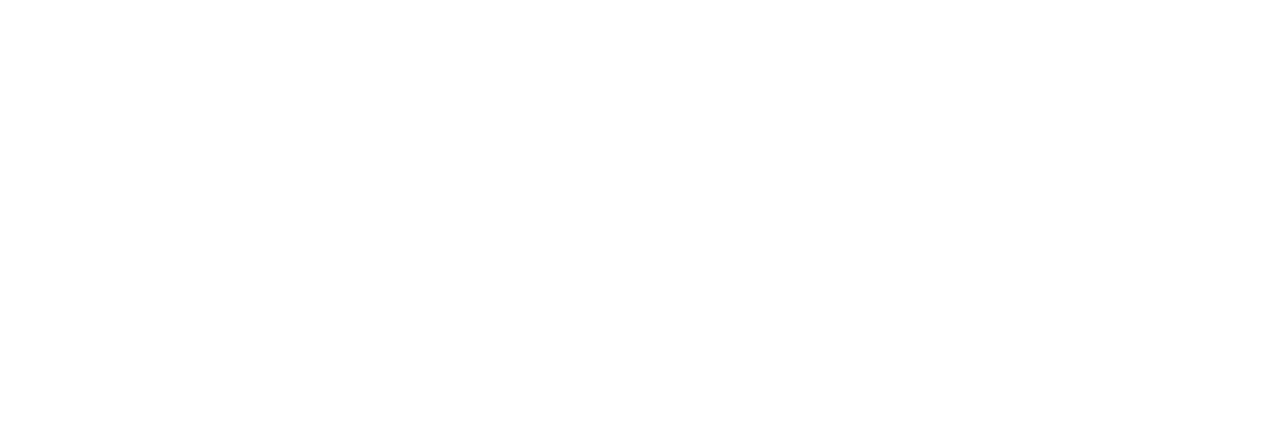
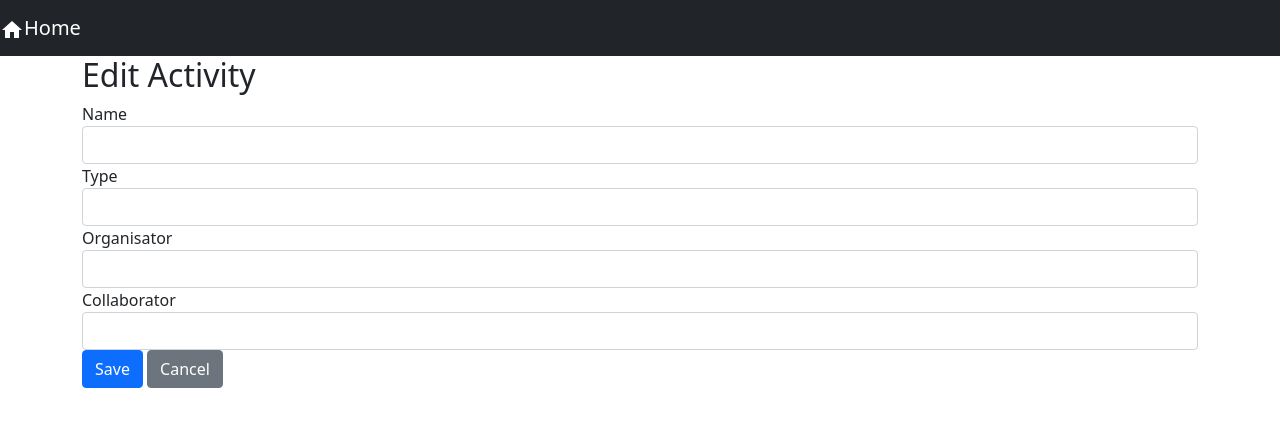
Before and after one commit to elieduboux/Afterwork-Organizer, a React (Create React App) app in the folder frontend/: page /activity/1 in a window 1280 px wide. Shown: the top 426 px of the page. Built offline with nearby package versions, Linux system fonts and the light colour scheme; no server answers.

Commit message:
Modifications page de garde

```diff
--- a/frontend/src/ActivityEdit.js
+++ b/frontend/src/ActivityEdit.js
@@ -54,7 +54,7 @@ class ActivityEdit extends Component {
 
     render() {
         const {item} = this.state;
-        const title = <h2>{item.id ? 'Edit Activity' : 'Add Activity'}</h2>;
+        const title = <h2>{item.id ? 'Add Activity' : 'Edit Activity'}</h2>;
 
         return <div>
             <AppNavbar/>
--- a/frontend/src/ActivitySubscribe.js
+++ b/frontend/src/ActivitySubscribe.js
@@ -34,8 +34,8 @@ class ActivitySubscribe extends Component {
     }
 
     async componentDidMount() {
-        if (this.props.match.params.id !== 'new') {
-            const activity = await (await fetch(`/activities-subscribe/${this.props.match.params.id}`)).json();
+        if (!this.props.match.params.id) {
+            const activity = await (await fetch(`subscribe/${this.props.match.params.id}`)).json();
             this.setState({item: activity});
         }
     }
@@ -53,7 +53,7 @@ class ActivitySubscribe extends Component {
         event.preventDefault();
         const {item} = this.state;
 
-        await fetch('/activities-subscribe' + (item.id ? '/' + item.id : ''), {
+        await fetch('subscribe' + (item.id ? '/' + item.id : ''), {
             method: (item.id) ? 'PUT' : 'POST',
             headers: {
                 'Accept': 'application/json',
@@ -61,12 +61,12 @@ class ActivitySubscribe extends Component {
             },
             body: JSON.stringify(item),
         });
-        this.props.history.push('/activities');
+        this.props.history.push('subscribe');
     }
 
     render() {
         const {item} = this.state;
-        const title = <h2>{item.id ? 'Subscribe to an Activity' : 'You are already subscribed to this activity'}</h2>;
+        const title = <h2>{item.id ? 'Subscribe to an Activity' : 'This activity does not exist!'}</h2>;
 
         return <div>
             <AppNavbar/>
@@ -104,7 +104,7 @@ class ActivitySubscribe extends Component {
                             <IconButton type="submit" variant="outlined" color="info">
                                 <SubscriptionsIcon /></IconButton></Tooltip>
                             <Tooltip title="Cancel Subscription">
-                                <IconButton type="cancel" variant="outlined" size="sm" color="error" onClick={() => window.open('localhost:3000/activities')}>
+                                <IconButton type="cancel" variant="outlined" size="sm" color="error" onClick={() => window.open('/activities')}>
                                     <Unsubscribe /></IconButton>
                             </Tooltip>
                         </Stack>
--- a/frontend/src/App.js
+++ b/frontend/src/App.js
@@ -9,12 +9,20 @@ import ActivitySubscribe from './ActivitySubscribe';
 class App extends Component {
   render() {
     return (
+
+
+
         <Router>
-          <Switch>
-            <Route path='/' exact={true} component={Home}/>
-            <Route path='/activities' exact={true} component={ActivityList}/>
-            <Route path='/activities/:id' component={ActivityEdit}/>
-            <Route path='/activities-subscribe/:id' component={ActivitySubscribe} />
+        <Switch>
+        <Route path="/" exact={true}>
+          <ActivityList />
+        </Route>
+        <Route path="/activity/:id">
+          <ActivityEdit />
+        </Route>
+        <Route path="/subscribe/:id" >
+          <ActivitySubscribe />
+        </Route>
           </Switch>
         </Router>
     )
--- a/frontend/src/DataDisplayJson.jsx
+++ b/frontend/src/DataDisplayJson.jsx
@@ -22,7 +22,7 @@ function JsonDataDisplay(){
             <Box>
               <Stack spacing={2} direction="row">
                 <Tooltip title="Edit Activity">
-                <IconButton variant="contained" size="sm" color="success" underline="hover" onClick={ window.open("/activities/" + activity.id)}>
+                <IconButton variant="contained" size="sm" color="success" underline="hover" onClick={ () => window.open(`/activities/${activity.id}`) }>
                   <EditIcon /></IconButton>
                 </Tooltip>
 
@@ -31,7 +31,7 @@ function JsonDataDisplay(){
                     <DeleteIcon /></IconButton>
                 </Tooltip>
                  <Tooltip title="Subscribe to Activity">
-                 <IconButton variant="contained" size="small" color="info" underline="hover" onClick={ window.open("/activities-subscribe/" + activity.id) }>
+                 <IconButton variant="contained" size="small" color="info" underline="hover" onClick={ () => window.open(`subscribe/${activity.id}`) }>
                   <SubscriptionsIcon /></IconButton>
                  </Tooltip>
 
--- a/frontend/src/Preferences.js
+++ b/frontend/src/Preferences.js
@@ -25,7 +25,7 @@ function Preferences() {
         <MenuItem value={4}>Watching Football on TV</MenuItem>
         <MenuItem value={5}>Pizzeria</MenuItem>
         <MenuItem value={6}>Sports</MenuItem>
-        <MenuItem value={7}>Driver</MenuItem>
+        <MenuItem value={7}>Diver</MenuItem>
         <MenuItem value={8}>Climbing</MenuItem>
         <MenuItem value={9}>Other</MenuItem>
       </Select>
--- a/frontend/src/activities.json
+++ b/frontend/src/activities.json
@@ -1 +1 @@
-[{"id":1,"name":"Diver","type":"underwater","organisator":"Sam Durant","collaborator":"Léa Marchand"}, {"id":2,"name":"Escalade","type":"aerien","organisator":"Anne Boulanger","collaborator":"Arthur Smith"}, {"id":3,"name":"Fête d'anniversaire","type":"exceptionnel","organisator":"James Bond","collaborator":"Arthur Smith"}]
+[{"id":1,"name":"Diver","type":"underwater","organisator":"Sam Durant","collaborator":"Léa Marchand"}, {"id":2,"name":"Climbing","type":"sports","organisator":"Anne Boulanger","collaborator":"Arthur Smith"}, {"id":3,"name":"Birthday party","type":"exceptional","organisator":"James Bond","collaborator":"Arthur Smith"}]
```
